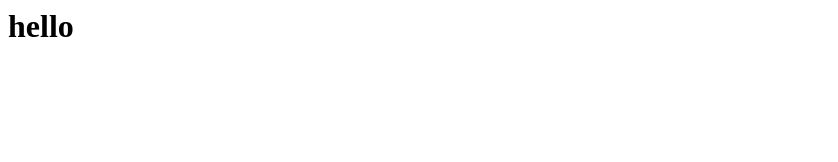
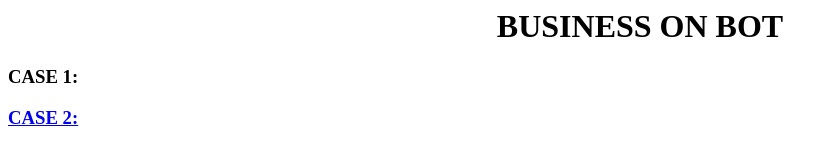
Before and after one commit to Thiyanesan/bob-backend-fetch-details, a website: page index.html in a window 1280 px wide. Shown: the whole page, without its empty margins (0-838 px from the left). Drawn offline with Linux system fonts and the light colour scheme.

Commit message:
Update index.html

```diff
--- a/index.html
+++ b/index.html
@@ -1,4 +1,6 @@
 <html>
-  <h1> hello </h1><br>
+  <h1><center>BUSINESS ON BOT</center></h1>
+  <h3>CASE 1: <a href = "https://bob-backend-fetch-details.vercel.app/api/search?q=Mumbai&limit=2&offset=1"></h3>
+  <h3>CASE 2: <a href = "https://bob-bank.vercel.app/api/branch?q=LONI&limit=1&offset=1"></h3>
 
 </html>
```
